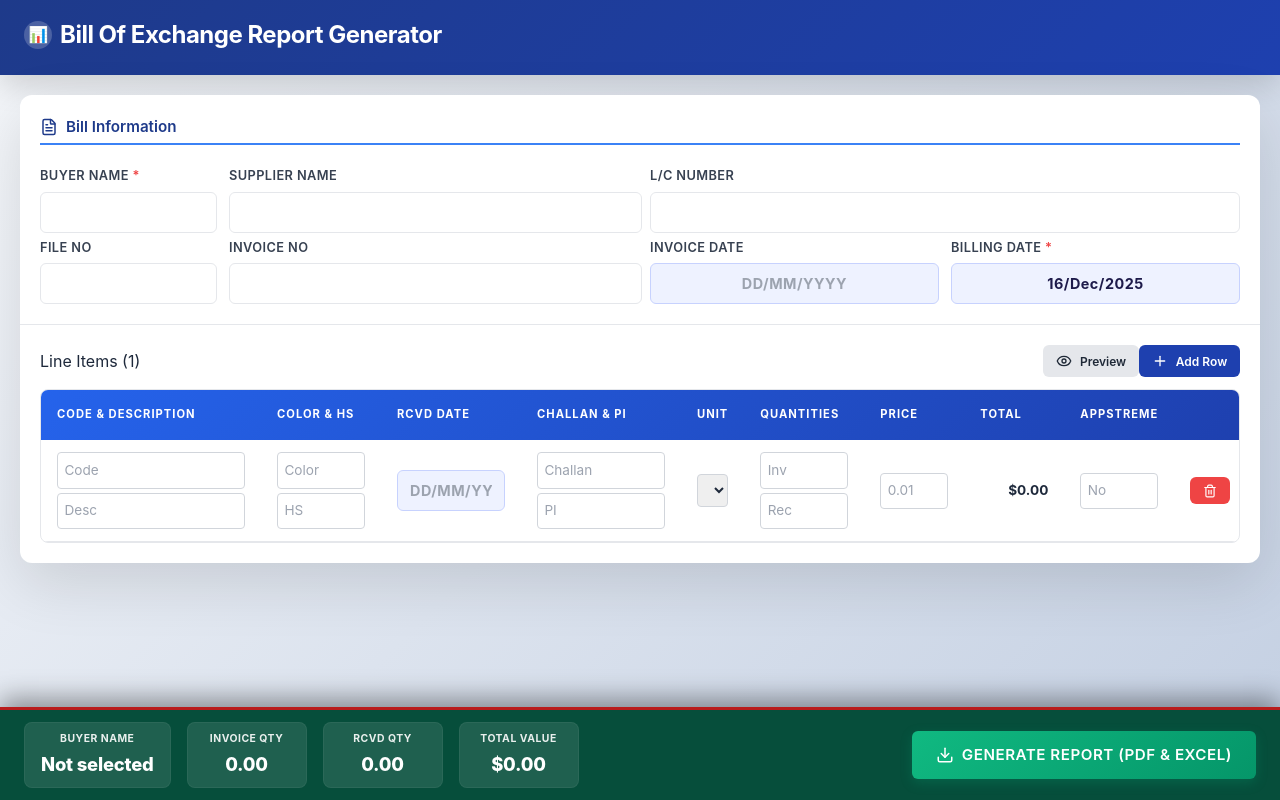
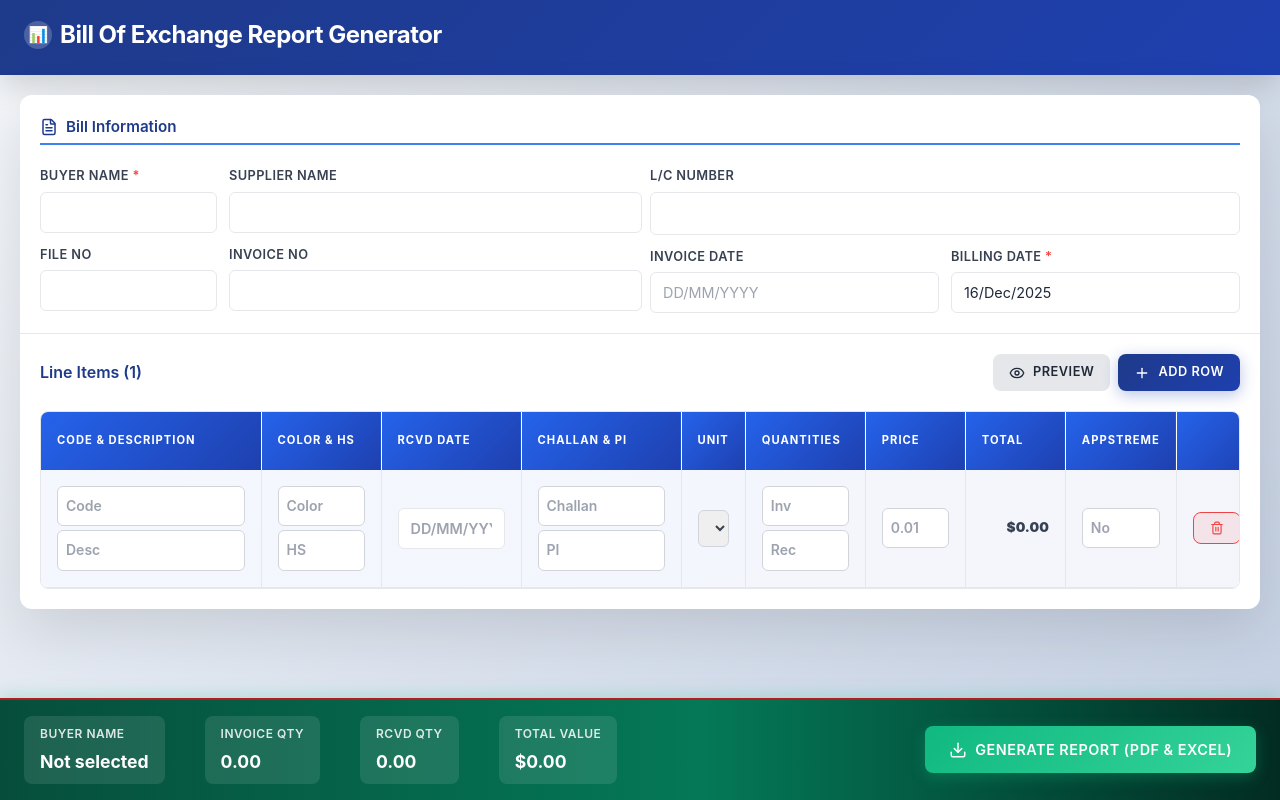
Before and after one commit to innovatesagor/PDF-Gen-TTL, a React (Vite) app: page / in a window 1280 px wide. Built offline with nearby package versions, Linux system fonts and the light colour scheme.

Commit message:
Update index.css

```diff
--- a/index.css
+++ b/index.css
@@ -1,4 +1,3 @@
-
 :root {
   --primary: #1e40af;
   --primary-light: #3b82f6;
@@ -47,11 +46,16 @@ body {
   min-height: 100vh;
   display: flex;
   flex-direction: column;
+  background: linear-gradient(135deg, #f5f7fa 0%, #c3cfe2 100%);
 }
 
 /* HEADER */
 .app-header {
-  background: linear-gradient(135deg, var(--primary-dark) 0%, var(--primary) 100%);
+  background: linear-gradient(
+    135deg,
+    var(--primary-dark) 0%,
+    var(--primary) 100%
+  );
   color: white;
   padding: 1rem 1.5rem;
   box-shadow: 0 10px 30px rgba(0, 0, 0, 0.15);
@@ -112,6 +116,8 @@ body {
 
 /* FORM SECTION */
 .form-section {
+  flex: 1;
+  overflow-y: auto;
   padding: 1.25rem;
   display: flex;
   flex-direction: column;
@@ -119,6 +125,7 @@ body {
   border-bottom: 1px solid var(--gray-200);
 }
 
+/* BILL INFORMATION COMPACT */
 .bill-info-header {
   font-size: 0.95rem;
   font-weight: 600;
@@ -144,16 +151,106 @@ body {
   gap: 0.35rem;
 }
 
-.row-30-70 {
-  display: grid;
-  grid-template-columns: 30% 70%;
-  gap: 12px;
+.input-bold input {
+  font-weight: 700 !important;
 }
 
-.row-50-50 {
+/* SUMMARY COMPACT */
+.totals-compact {
+  background: linear-gradient(
+    135deg,
+    var(--primary-light) 0%,
+    var(--primary) 100%
+  );
+  color: white;
+  padding: 0.75rem;
+  border-radius: 8px;
+  margin-top: 0.25rem;
+}
+
+.totals-header-compact {
+  font-size: 0.9rem;
+  font-weight: 700;
+  margin-bottom: 0.5rem;
+  text-transform: uppercase;
+  letter-spacing: 0.5px;
+}
+
+.totals-grid-compact {
   display: grid;
-  grid-template-columns: 1fr 1fr;
-  gap: 12px;
+  grid-template-columns: repeat(3, 1fr);
+  gap: 0.5rem;
+}
+
+.total-item-compact {
+  background: rgba(255, 255, 255, 0.15);
+  padding: 0.5rem;
+  border-radius: 6px;
+  text-align: center;
+}
+
+.total-label-compact {
+  font-size: 0.7rem;
+  opacity: 0.9;
+  margin-bottom: 0.2rem;
+  text-transform: uppercase;
+  letter-spacing: 0.3px;
+}
+
+.total-value-compact {
+  font-size: 0.95rem;
+  font-weight: 700;
+}
+
+.total-value-compact.highlight {
+  color: #fbbf24;
+  font-size: 1rem;
+}
+
+.form-section::-webkit-scrollbar {
+  width: 8px;
+}
+
+.form-section::-webkit-scrollbar-track {
+  background: var(--gray-100);
+}
+
+.form-section::-webkit-scrollbar-thumb {
+  background: var(--gray-300);
+  border-radius: 4px;
+}
+
+.form-section::-webkit-scrollbar-thumb:hover {
+  background: var(--gray-400);
+}
+
+/* FORM GROUPS */
+.form-group-title {
+  font-size: 1.1rem;
+  font-weight: 600;
+  color: var(--primary-dark);
+  display: flex;
+  align-items: center;
+  gap: 0.5rem;
+  margin-bottom: 1rem;
+  padding-bottom: 0.75rem;
+  border-bottom: 2px solid var(--primary-light);
+}
+
+.form-group-title svg {
+  width: 20px;
+  height: 20px;
+  color: var(--primary);
+}
+
+.input-grid {
+  display: grid;
+  grid-template-columns: repeat(auto-fit, minmax(300px, 1fr));
+  gap: 1.5rem;
+}
+
+.input-grid.two-columns {
+  grid-template-columns: repeat(2, 1fr);
 }
 
 .input-field {
@@ -181,20 +278,26 @@ body {
   background: white;
 }
 
-.input-field input:focus {
+.input-field input:hover,
+.input-field select:hover {
+  border-color: var(--gray-300);
+}
+
+.input-field input:focus,
+.input-field select:focus {
   outline: none;
   border-color: var(--primary);
   box-shadow: 0 0 0 3px rgba(30, 64, 175, 0.1);
 }
 
-/* HIGH VISIBILITY DATE INPUT */
-.date-input-highlight {
-  background-color: #eef2ff !important; /* Indigo 50 */
-  border-color: #c7d2fe !important; /* Indigo 200 */
-  color: #1e1b4b !important; /* Indigo 950 */
-  font-weight: 700 !important;
-  letter-spacing: 0.5px;
-  text-align: center;
+.input-field input::placeholder {
+  color: var(--gray-400);
+}
+
+.input-field input[readonly] {
+  background-color: var(--gray-50);
+  color: var(--gray-500);
+  cursor: not-allowed;
 }
 
 /* TABLE SECTION */
@@ -211,6 +314,21 @@ body {
   display: flex;
   justify-content: space-between;
   align-items: center;
+  margin-bottom: 0.5rem;
+}
+
+.table-title {
+  font-size: 1rem;
+  font-weight: 600;
+  color: var(--primary-dark);
+  display: flex;
+  align-items: center;
+  gap: 0.5rem;
+}
+
+.table-controls {
+  display: flex;
+  gap: 0.5rem;
 }
 
 .table-wrapper {
@@ -218,6 +336,20 @@ body {
   overflow: auto;
   border: 1px solid var(--gray-200);
   border-radius: 8px;
+  background: white;
+}
+
+.table-wrapper::-webkit-scrollbar {
+  height: 8px;
+}
+
+.table-wrapper::-webkit-scrollbar-track {
+  background: var(--gray-100);
+}
+
+.table-wrapper::-webkit-scrollbar-thumb {
+  background: var(--gray-300);
+  border-radius: 4px;
 }
 
 table {
@@ -235,129 +367,481 @@ thead {
 }
 
 th {
-  padding: 1rem;
+  padding: 1.25rem 1rem;
   text-align: left;
   font-weight: 700;
   text-transform: uppercase;
   font-size: 0.7rem;
   letter-spacing: 1px;
+  border-right: 1px solid rgba(255, 255, 255, 0.15);
+  background: linear-gradient(135deg, #2563eb 0%, #1e40af 100%);
+}
+
+th:last-child {
+  border-right: none;
+}
+
+tbody tr {
+  border-bottom: 1px solid #e5e7eb;
+  transition: all 0.2s ease;
+}
+
+tbody tr:hover {
+  background-color: #f0f9ff;
+  box-shadow: inset 0 0 0 1px #bfdbfe;
+}
+
+tbody tr:nth-child(even) {
+  background-color: #f8fbff;
+}
+
+tbody tr:last-child {
+  background: linear-gradient(
+    135deg,
+    rgba(37, 99, 235, 0.05),
+    rgba(30, 64, 175, 0.05)
+  );
+  font-weight: 600;
 }
 
 td {
-  padding: 0.75rem 1rem;
-  border-bottom: 1px solid #e5e7eb;
+  padding: 1rem;
+  color: #374151;
+  border-right: 1px solid #e5e7eb;
 }
 
-tbody tr:hover {
-  background-color: #f8fafc;
+td:last-child {
+  border-right: none;
 }
 
 td input,
 td select {
   width: 100%;
-  padding: 0.4rem;
+  padding: 0.5rem;
   border: 1px solid var(--gray-300);
-  border-radius: 4px;
+  border-radius: 6px;
+  font-size: 0.875rem;
+  font-family: inherit;
+  transition: all 0.2s ease;
+}
+
+td input:focus,
+td select:focus {
+  outline: none;
+  border-color: var(--primary);
+  box-shadow: 0 0 0 2px rgba(30, 64, 175, 0.1);
+  background: white;
 }
 
 /* BUTTONS */
 .btn {
-  padding: 0.6rem 1.25rem;
+  padding: 0.75rem 1.5rem;
   border: none;
-  border-radius: 6px;
-  font-size: 0.85rem;
+  border-radius: 8px;
+  font-size: 0.9rem;
   font-weight: 600;
   cursor: pointer;
+  transition: all 0.3s ease;
+  text-transform: uppercase;
+  letter-spacing: 0.5px;
   display: inline-flex;
   align-items: center;
   gap: 0.5rem;
-  transition: all 0.2s;
+  white-space: nowrap;
 }
 
-.btn-primary { background: var(--primary); color: white; }
-.btn-secondary { background: var(--gray-200); color: var(--gray-800); }
-.btn-success { background: var(--success); color: white; }
-.btn-danger { background: var(--danger); color: white; }
-.btn-sm { padding: 0.4rem 0.8rem; font-size: 0.75rem; }
+.btn:active {
+  transform: scale(0.98);
+}
 
-/* FIXED FOOTER STYLE (MATCHING IMAGE) */
+.btn-primary {
+  background: linear-gradient(135deg, var(--primary-dark), var(--primary));
+  color: white;
+  box-shadow: 0 4px 15px rgba(30, 64, 175, 0.3);
+}
+
+.btn-primary:hover {
+  box-shadow: 0 6px 25px rgba(30, 64, 175, 0.4);
+  transform: translateY(-2px);
+}
+
+.btn-secondary {
+  background: var(--gray-200);
+  color: var(--gray-800);
+}
+
+.btn-secondary:hover {
+  background: var(--gray-300);
+}
+
+.btn-success {
+  background: linear-gradient(135deg, var(--success), #34d399);
+  color: white;
+  box-shadow: 0 4px 15px rgba(16, 185, 129, 0.3);
+}
+
+.btn-success:hover {
+  box-shadow: 0 6px 25px rgba(16, 185, 129, 0.4);
+  transform: translateY(-2px);
+}
+
+.btn-danger {
+  background: rgba(239, 68, 68, 0.1);
+  color: var(--danger);
+  border: 1px solid var(--danger);
+}
+
+.btn-danger:hover {
+  background: var(--danger);
+  color: white;
+}
+
+.btn-sm {
+  padding: 0.5rem 1rem;
+  font-size: 0.8rem;
+}
+
+/* FOOTER */
 .app-footer {
-  position: sticky;
-  bottom: 0;
-  z-index: 1000;
-  background: #064e3b; /* Dark Forest Green */
-  color: white;
-  padding: 0.75rem 1.5rem;
+  background: linear-gradient(90deg, #064e3b 0%, #047857 55%, #022c22 100%);
+  border-top: 2px solid #b91c1c;
+
+  padding: 1rem 1.5rem;
   display: flex;
   justify-content: space-between;
   align-items: center;
-  border-top: 3px solid #b91c1c; /* Sharp Red Border at Top */
-  box-shadow: 0 -8px 25px rgba(0, 0, 0, 0.4);
+  gap: 2rem;
+  position: sticky;
+  bottom: 0;
+  z-index: 100;
+  box-shadow: 0 -4px 15px rgba(16, 185, 129, 0.2);
+  flex-wrap: wrap;
 }
 
 .footer-summary {
+  display: flex;
+  gap: 2.5rem;
+  align-items: flex-start;
+  flex: 1;
+  flex-wrap: wrap;
+}
+
+.footer-summary-item {
+  display: flex;
+  flex-direction: column;
+  gap: 0.3rem;
+  color: white;
+  padding: 0.5rem 1rem;
+  border-radius: 0.5rem;
+  background: rgba(255, 255, 255, 0.1);
+  transition: all 0.3s ease;
+}
+
+.footer-summary-item.qty-mismatch {
+  background: linear-gradient(135deg, #ff6b6b 0%, #ff5252 100%);
+  box-shadow: 0 0 10px rgba(255, 107, 107, 0.5);
+}
+
+.footer-summary-label {
+  font-size: 0.75rem;
+  text-transform: uppercase;
+  opacity: 0.85;
+  font-weight: 600;
+  letter-spacing: 0.5px;
+}
+
+.footer-summary-value {
+  font-size: 1.1rem;
+  font-weight: 700;
+}
+
+.footer-actions {
   display: flex;
   gap: 1rem;
   align-items: center;
 }
 
-.footer-summary-item {
+/* TOTALS BOX */
+.totals-box {
+  background: linear-gradient(135deg, #2563eb 0%, #1e40af 100%);
+  border: none;
+  border-radius: 12px;
+  padding: 2rem;
   display: flex;
   flex-direction: column;
-  justify-content: center;
-  align-items: center;
-  padding: 0.5rem 1rem;
-  min-width: 120px;
+  gap: 1.5rem;
+  margin-top: 2rem;
+  box-shadow: 0 10px 30px rgba(30, 64, 175, 0.2);
+  color: white;
+}
+
+.totals-header {
+  font-size: 1rem;
+  font-weight: 700;
+  text-transform: uppercase;
+  letter-spacing: 1px;
+  opacity: 0.9;
+  border-bottom: 2px solid rgba(255, 255, 255, 0.2);
+  padding-bottom: 1rem;
+}
+
+.totals-grid {
+  display: grid;
+  grid-template-columns: repeat(3, 1fr);
+  gap: 2rem;
+}
+
+.total-item {
+  text-align: center;
+  padding: 1rem;
   background: rgba(255, 255, 255, 0.1);
   border-radius: 8px;
-  border: 1px solid rgba(255, 255, 255, 0.05);
-  transition: all 0.3s cubic-bezier(0.4, 0, 0.2, 1);
+  backdrop-filter: blur(10px);
+  transition: all 0.3s ease;
 }
 
-.footer-summary-label {
-  font-size: 0.65rem;
-  font-weight: 700;
-  opacity: 0.9;
-  text-transform: uppercase;
-  margin-bottom: 2px;
-  letter-spacing: 0.5px;
+.total-item:hover {
+  background: rgba(255, 255, 255, 0.15);
+  transform: translateY(-2px);
 }
 
-.footer-summary-value {
-  font-size: 1.15rem;
-  font-weight: 800;
-  letter-spacing: -0.2px;
+.total-label {
+  font-size: 0.75rem;
+  text-transform: uppercase;
+  opacity: 0.8;
+  font-weight: 600;
+  letter-spacing: 0.5px;
+  margin-bottom: 0.75rem;
 }
 
-/* MISMATCH STYLE (MATCHING IMAGE 2) */
-.qty-mismatch {
-  background: #ff5252 !important; /* Bright Alert Red */
-  border-color: #ff8a80 !important;
-  box-shadow: 0 0 15px rgba(255, 82, 82, 0.4);
-  animation: pulse-red 2s infinite;
+.total-value {
+  font-size: 1.75rem;
+  font-weight: 800;
+  color: white;
+  letter-spacing: -0.5px;
 }
 
-@keyframes pulse-red {
-  0% { transform: scale(1); }
-  50% { transform: scale(1.02); }
-  100% { transform: scale(1); }
+.total-value.highlight {
+  font-size: 2rem;
+  text-shadow: 0 2px 8px rgba(0, 0, 0, 0.2);
 }
 
-.footer-actions {
+/* EMPTY STATE */
+.empty-state {
+  text-align: center;
+  padding: 3rem 2rem;
+  color: var(--gray-500);
+}
+
+.empty-state svg {
+  width: 48px;
+  height: 48px;
+  margin: 0 auto 1rem;
+  opacity: 0.3;
+}
+
+/* RESPONSIVE */
+@media (max-width: 1200px) {
+  .input-grid.two-columns {
+    grid-template-columns: repeat(2, 1fr);
+  }
+
+  .totals-grid {
+    grid-template-columns: repeat(3, 1fr);
+  }
+
+  .app-footer {
+    flex-direction: column;
+    text-align: center;
+  }
+}
+
+@media (max-width: 1024px) {
+  .content-wrapper {
+    padding: 1.5rem;
+  }
+
+  .input-grid.two-columns {
+    grid-template-columns: 1fr;
+  }
+
+  .totals-grid {
+    grid-template-columns: repeat(2, 1fr);
+  }
+}
+
+@media (max-width: 768px) {
+  .content-wrapper {
+    padding: 1rem;
+  }
+
+  .form-section,
+  .table-section {
+    padding: 1rem;
+  }
+
+  .app-header {
+    padding: 1rem;
+  }
+
+  .header-title {
+    font-size: 1.25rem;
+  }
+
+  .input-grid {
+    grid-template-columns: 1fr;
+  }
+
+  .header-top {
+    flex-direction: column;
+    gap: 0.5rem;
+  }
+
+  table {
+    font-size: 0.8rem;
+  }
+
+  th,
+  td {
+    padding: 0.5rem;
+  }
+
+  .btn {
+    padding: 0.6rem 1rem;
+    font-size: 0.8rem;
+  }
+}
+
+/* ANIMATIONS */
+@keyframes slideIn {
+  from {
+    opacity: 0;
+    transform: translateY(10px);
+  }
+  to {
+    opacity: 1;
+    transform: translateY(0);
+  }
+}
+
+@keyframes fadeIn {
+  from {
+    opacity: 0;
+  }
+  to {
+    opacity: 1;
+  }
+}
+
+.app-container {
+  animation: fadeIn 0.3s ease-out;
+}
+
+.main-panel {
+  animation: slideIn 0.4s ease-out;
+}
+
+/* UTILITIES */
+.flex-between {
   display: flex;
+  justify-content: space-between;
   align-items: center;
 }
 
-.footer-actions .btn-success {
-  background: linear-gradient(135deg, #10b981 0%, #059669 100%);
-  padding: 0.75rem 1.5rem;
-  font-size: 0.95rem;
-  text-transform: uppercase;
-  letter-spacing: 0.5px;
-  box-shadow: 0 4px 12px rgba(5, 150, 105, 0.3);
+.flex-center {
+  display: flex;
+  justify-content: center;
+  align-items: center;
 }
 
-.footer-actions .btn-success:hover {
-  transform: translateY(-2px);
-  box-shadow: 0 6px 15px rgba(5, 150, 105, 0.4);
+.gap-1 {
+  gap: 0.5rem;
 }
+.gap-2 {
+  gap: 1rem;
+}
+.gap-3 {
+  gap: 1.5rem;
+}
+
+.mb-1 {
+  margin-bottom: 0.5rem;
+}
+.mb-2 {
+  margin-bottom: 1rem;
+}
+.mb-3 {
+  margin-bottom: 1.5rem;
+}
+
+.mt-1 {
+  margin-top: 0.5rem;
+}
+.mt-2 {
+  margin-top: 1rem;
+}
+.mt-3 {
+  margin-top: 1.5rem;
+}
+
+.text-center {
+  text-align: center;
+}
+.text-right {
+  text-align: right;
+}
+
+.opacity-50 {
+  opacity: 0.5;
+}
+.opacity-75 {
+  opacity: 0.75;
+}
+.bill-info-container {
+  display: grid;
+  grid-template-columns: 1fr 1fr;
+  gap: 20px;
+}
+
+/* LEFT & RIGHT COLUMNS */
+.bill-info-left,
+.bill-info-right {
+  display: flex;
+  flex-direction: column;
+  gap: 12px;
+}
+
+/* 30% / 70% rows */
+.row-30-70 {
+  display: grid;
+  grid-template-columns: 30% 70%;
+  gap: 12px;
+}
+
+/* 50% / 50% rows */
+.row-50-50 {
+  display: grid;
+  grid-template-columns: 1fr 1fr;
+  gap: 12px;
+}
+.lc-highlight input {
+  font-weight: 600;
+  font-size: 16px;
+}
+
+.lc-highlight input:not(:placeholder-shown) {
+  font-weight: 800;
+  font-size: 18px;
+}
+
+/* Base style */
+.input-field.lc-highlight input {
+  font-weight: 600;
+  font-size: 16px;
+}
+
+/* When value exists (React controlled inputs) */
+.input-field.lc-highlight input[value]:not([value=""]) {
+  font-weight: 800;
+  font-size: 18px;
+}
```
